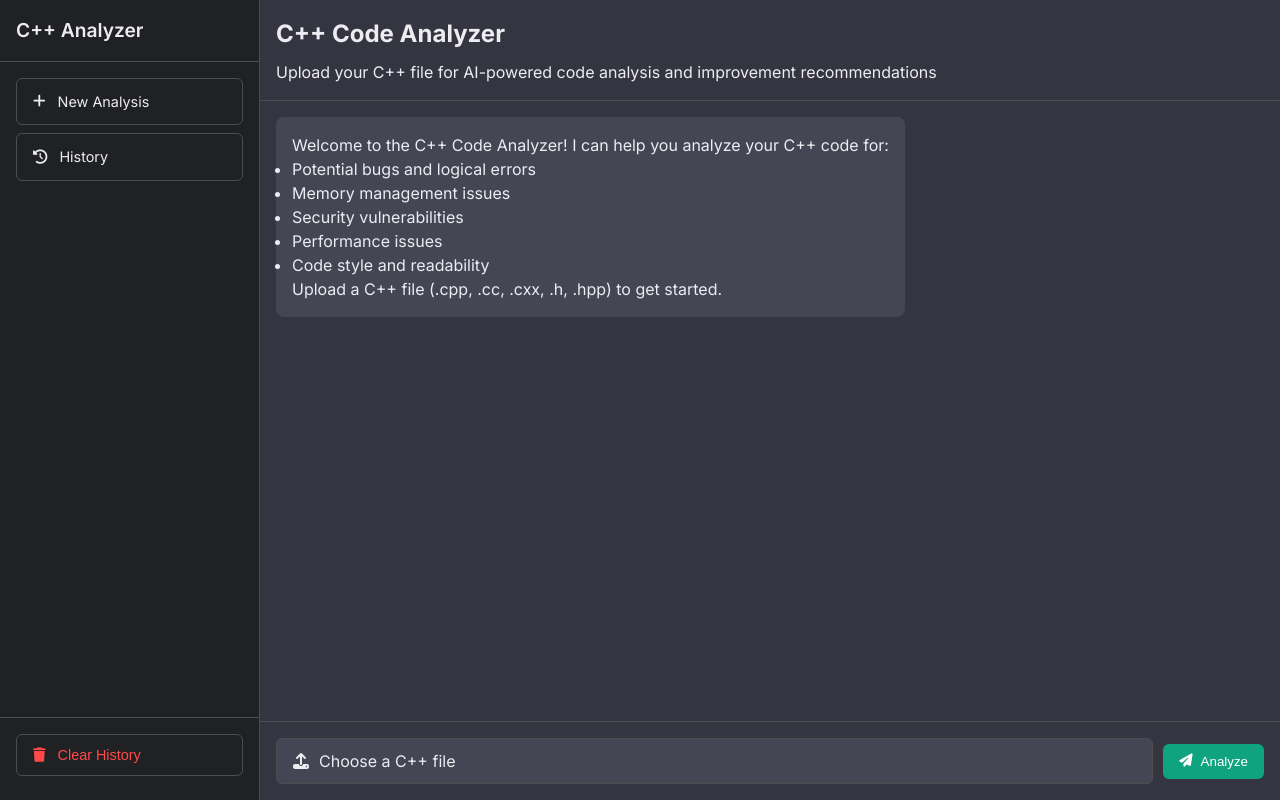
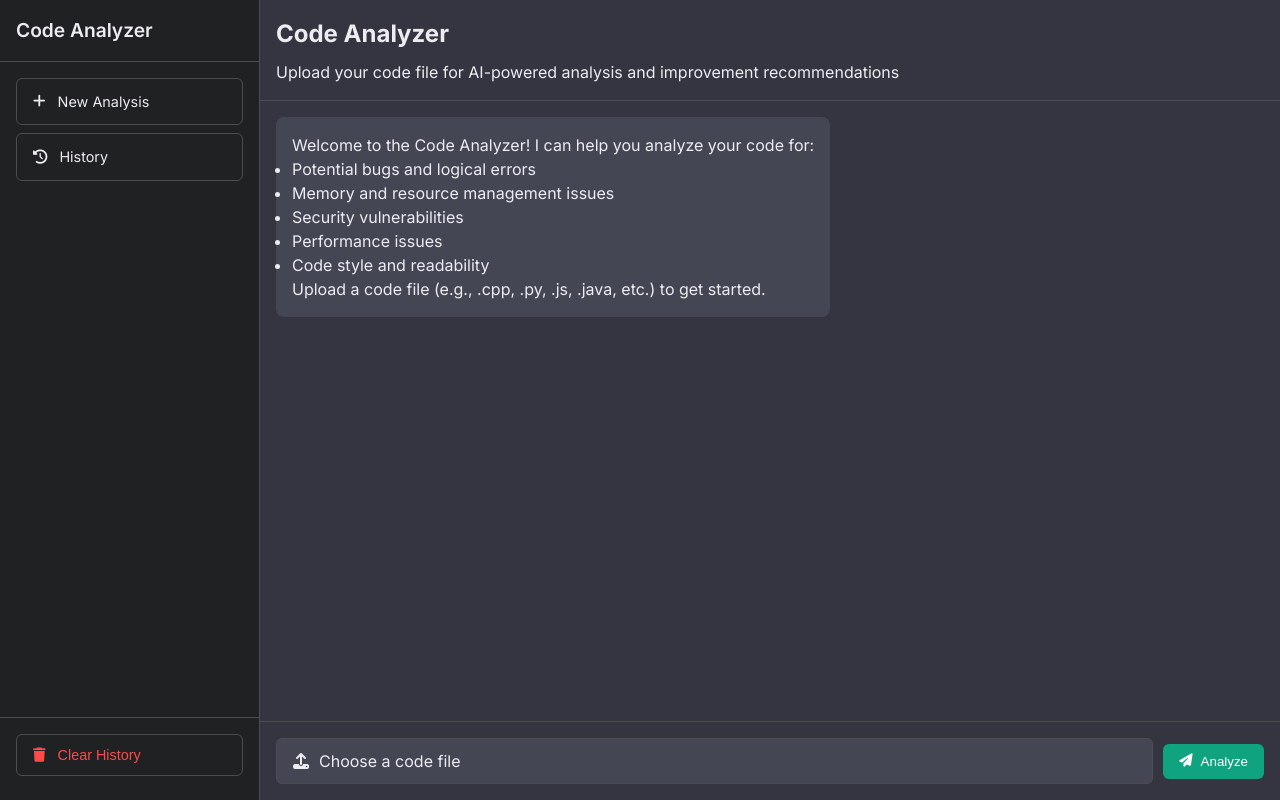
Before and after one commit to VanAnh-13/code_evaluator, a Flask app: page / in a window 1280 px wide. Run offline with Flask 3, Linux system fonts and the light colour scheme.

Commit message:
feat: analysis with many languages(optional)

```diff
--- a/web_app/app.py
+++ b/web_app/app.py
@@ -1,6 +1,6 @@
 """
-Flask web application for C++ Code Analyzer
-This application provides a web interface for analyzing C++ code using the Qwen model
+Flask web application for Code Analyzer
+This application provides a web interface for analyzing code in multiple languages using the Qwen model
 """
 
 import os
@@ -24,22 +24,53 @@
 
 from datetime import datetime
 
-# Add parent directory to path to import cpp_code_analyzer
+# Add parent directory to path to import code_analyzer
 sys.path.append(os.path.dirname(os.path.dirname(os.path.abspath(__file__))))
-from cpp_code_analyzer import CppCodeAnalyzer, generate_report
+from code_analyzer import CodeAnalyzer, generate_report
 
 # Initialize Flask app
 app = Flask(__name__)
 app.config['SECRET_KEY'] = os.environ.get('SECRET_KEY', 'dev_key_for_development_only')
-app.config['UPLOAD_FOLDER'] = os.path.join(tempfile.gettempdir(), 'cpp_analyzer_uploads')
+app.config['UPLOAD_FOLDER'] = os.path.join(tempfile.gettempdir(), 'code_analyzer_uploads')
 app.config['MAX_CONTENT_LENGTH'] = 5 * 1024 * 1024  # 5MB max upload size
-app.config['ALLOWED_EXTENSIONS'] = {'.cpp', '.cc', '.cxx', '.h', '.hpp'}
+app.config['ALLOWED_EXTENSIONS'] = {
+    # C++
+    '.cpp', '.cc', '.cxx', '.h', '.hpp',
+    # Python
+    '.py',
+    # JavaScript
+    '.js',
+    # HTML/CSS
+    '.html', '.css',
+    # Java
+    '.java',
+    # C#
+    '.cs',
+    # PHP
+    '.php',
+    # Ruby
+    '.rb',
+    # Go
+    '.go',
+    # Rust
+    '.rs',
+    # TypeScript
+    '.ts',
+    # Swift
+    '.swift',
+    # Kotlin
+    '.kt',
+    # Scala
+    '.scala',
+    # C
+    '.c'
+}
 
 # Create upload folder if it doesn't exist
 os.makedirs(app.config['UPLOAD_FOLDER'], exist_ok=True)
 
 # Initialize the analyzer
-analyzer = CppCodeAnalyzer()
+analyzer = CodeAnalyzer()
 analyzer.load_model()
 
 def allowed_file(filename):
@@ -94,7 +125,7 @@
         # Redirect to analysis page
         return redirect(url_for('analyze', file_id=file_id))
 
-    flash('File type not allowed. Please upload a C++ file (.cpp, .cc, .cxx, .h, .hpp)', 'error')
+    flash('File type not allowed. Please upload a supported code file (e.g., .cpp, .py, .js, .java, etc.)', 'error')
     return redirect(url_for('index'))
 
 @app.route('/analyze/<file_id>')
--- a/web_app/templates/analysis.html
+++ b/web_app/templates/analysis.html
@@ -1,6 +1,6 @@
 {% extends "base.html" %}
 
-{% block title %}C++ Code Analysis Results{% endblock %}
+{% block title %}Code Analysis Results{% endblock %}
 
 {% block content %}
 <div class="chat-container">
--- a/web_app/templates/base.html
+++ b/web_app/templates/base.html
@@ -3,7 +3,7 @@
 <head>
     <meta charset="UTF-8">
     <meta name="viewport" content="width=device-width, initial-scale=1.0">
-    <title>{% block title %}C++ Code Analyzer{% endblock %}</title>
+    <title>{% block title %}Code Analyzer{% endblock %}</title>
     <link rel="stylesheet" href="{{ url_for('static', filename='css/style.css') }}">
     <link rel="stylesheet" href="https://cdnjs.cloudflare.com/ajax/libs/font-awesome/6.4.0/css/all.min.css">
     <link rel="preconnect" href="https://fonts.googleapis.com">
@@ -15,7 +15,7 @@
     <div class="app-container">
         <aside class="sidebar">
             <div class="sidebar-header">
-                <h1>C++ Analyzer</h1>
+                <h1>Code Analyzer</h1>
             </div>
             <div class="sidebar-content">
                 <a href="{{ url_for('index') }}" class="sidebar-button">
--- a/web_app/templates/history.html
+++ b/web_app/templates/history.html
@@ -1,12 +1,12 @@
 {% extends "base.html" %}
 
-{% block title %}C++ Code Analyzer - History{% endblock %}
+{% block title %}Code Analyzer - History{% endblock %}
 
 {% block content %}
 <div class="chat-container">
     <div class="chat-header">
         <h2>Analysis History</h2>
-        <p>Your previously analyzed C++ files</p>
+        <p>Your previously analyzed code files</p>
     </div>
 
     <div class="history-container">
--- a/web_app/templates/index.html
+++ b/web_app/templates/index.html
@@ -1,26 +1,26 @@
 {% extends "base.html" %}
 
-{% block title %}C++ Code Analyzer - Upload{% endblock %}
+{% block title %}Code Analyzer - Upload{% endblock %}
 
 {% block content %}
 <div class="chat-container">
     <div class="chat-header">
-        <h2>C++ Code Analyzer</h2>
-        <p>Upload your C++ file for AI-powered code analysis and improvement recommendations</p>
+        <h2>Code Analyzer</h2>
+        <p>Upload your code file for AI-powered analysis and improvement recommendations</p>
     </div>
 
     <div class="chat-messages">
         <div class="message system">
             <div class="message-content">
-                <p>Welcome to the C++ Code Analyzer! I can help you analyze your C++ code for:</p>
+                <p>Welcome to the Code Analyzer! I can help you analyze your code for:</p>
                 <ul>
                     <li>Potential bugs and logical errors</li>
-                    <li>Memory management issues</li>
+                    <li>Memory and resource management issues</li>
                     <li>Security vulnerabilities</li>
                     <li>Performance issues</li>
                     <li>Code style and readability</li>
                 </ul>
-                <p>Upload a C++ file (.cpp, .cc, .cxx, .h, .hpp) to get started.</p>
+                <p>Upload a code file (e.g., .cpp, .py, .js, .java, etc.) to get started.</p>
             </div>
         </div>
     </div>
@@ -28,10 +28,10 @@
     <div class="chat-input">
         <form action="{{ url_for('upload_file') }}" method="post" enctype="multipart/form-data" class="upload-form">
             <div class="file-input-container">
-                <input type="file" name="file" id="file-input" class="file-input" accept=".cpp,.cc,.cxx,.h,.hpp">
+                <input type="file" name="file" id="file-input" class="file-input" accept=".cpp,.cc,.cxx,.h,.hpp,.py,.js,.html,.css,.java,.c,.cs,.php,.rb,.go,.rs,.ts,.swift,.kt,.scala">
                 <label for="file-input" class="file-input-label">
                     <i class="fas fa-upload"></i>
-                    <span id="file-name">Choose a C++ file</span>
+                    <span id="file-name">Choose a code file</span>
                 </label>
             </div>
             <button type="submit" class="submit-button">
@@ -47,7 +47,7 @@
 <script>
     // Update file name when file is selected
     document.getElementById('file-input').addEventListener('change', function() {
-        const fileName = this.files[0] ? this.files[0].name : 'Choose a C++ file';
+        const fileName = this.files[0] ? this.files[0].name : 'Choose a code file';
         document.getElementById('file-name').textContent = fileName;
     });
 </script>
```
Also changed, not shown: run_web.py (+41 -2 lines), README.md.
